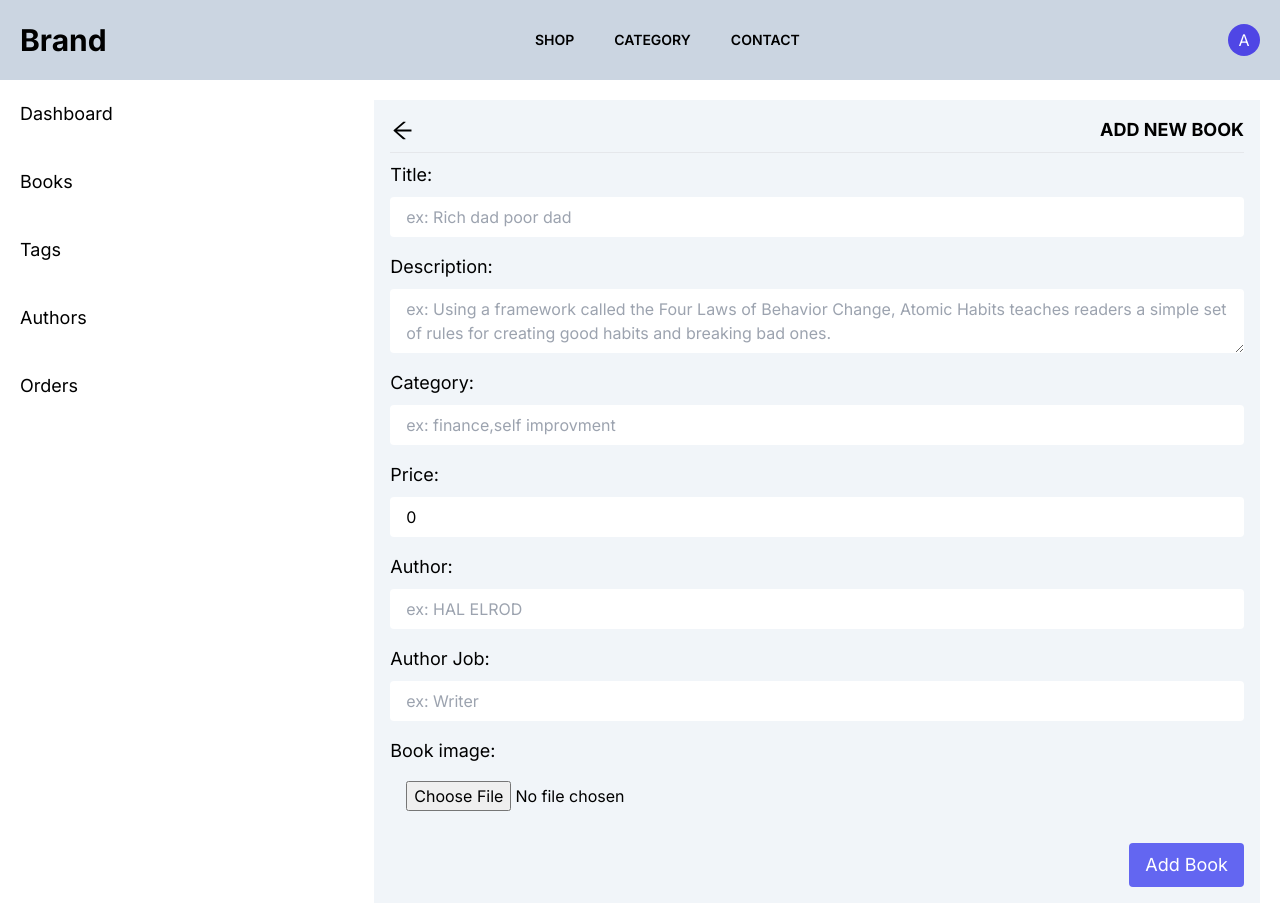
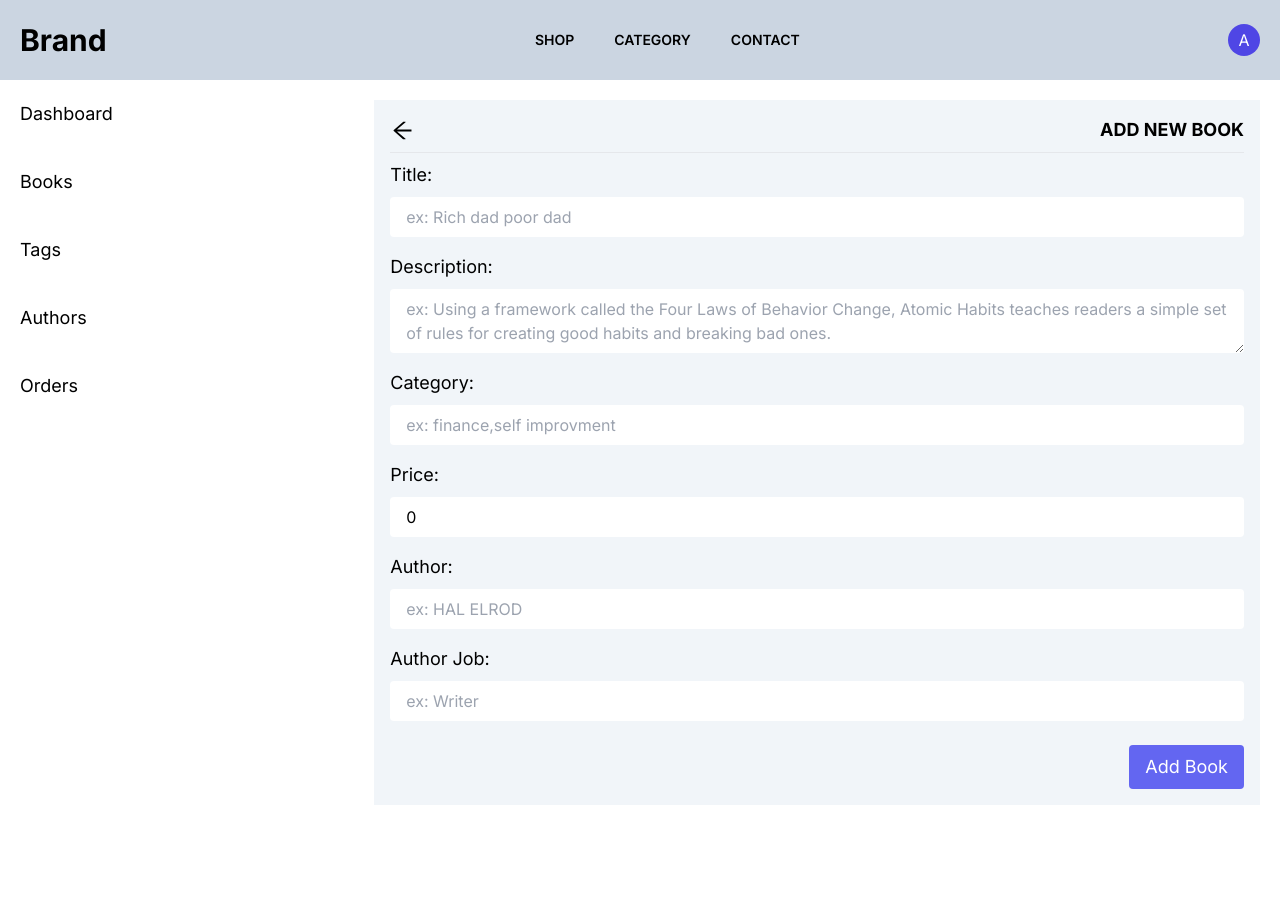
Before and after one commit to Moncef-Mhz/book-commerce, a Next.js app: page /admin/books/new in a window 1280 px wide. After the commit the page ends 825 px from the top, so only its background shows below. Built offline with nearby package versions, Linux system fonts and the light colour scheme.

Commit message:
adding tags page

```diff
--- a/app/admin/books/new/page.jsx
+++ b/app/admin/books/new/page.jsx
@@ -2,9 +2,8 @@
 import Link from "next/link";
 import React, { useState } from "react";
 import { AiOutlineArrowLeft } from "react-icons/ai";
-import { TfiImport } from "react-icons/tfi";
 
-function newBook() {
+function NewBook() {
   //Book states
   const [title, setTitle] = useState("");
   const [description, setdescription] = useState("");
@@ -12,35 +11,24 @@ function newBook() {
   const [price, setprice] = useState(0);
   const [author, setauthor] = useState("");
   const [job, setjob] = useState("");
-  const [image, setImage] = useState("");
+  // const [image, setImage] = useState([]);
 
   // cloudinary handler
-  const handleImage = (e) => {
-    const file = e.target.files[0];
-    setFileToBase(file);
-  };
-  const setFileToBase = (file) => {
-    const reader = new FileReader();
-    reader.readAsDataURL(file);
-    reader.onloadend = () => {
-      setImage(reader.result);
-    };
-  };
+  // const handleImage = (e) => {
+  //   const file = e.target.files[0];
+  //   setFileToBase(file);
+  // };
+  // const setFileToBase = (file) => {
+  //   const reader = new FileReader();
+  //   reader.readAsDataURL(file);
+  //   reader.onloadend = () => {
+  //     setImage(reader.result);
+  //   };
+  // };
 
   //adding books to DB
   const submitHandler = async (e) => {
     e.preventDefault();
-    // if (
-    //   title == "" ||
-    //   categories == "" ||
-    //   description == "" ||
-    //   author == "" ||
-    //   job == "" ||
-    //   image == ""
-    // ) {
-    //   console.log("feild are messing");
-    //   return;
-    // }
 
     try {
       let slug = title.replace(" ", "-");
@@ -56,7 +44,7 @@ function newBook() {
           price,
           author,
           job,
-          image,
+          // image,
         }),
       });
       if (response.ok) {
@@ -66,7 +54,7 @@ function newBook() {
         setdescription("");
         setjob("");
         setprice(0);
-        setImage("");
+        // setImage("");
       }
     } catch (err) {
       console.log(err);
@@ -162,20 +150,20 @@ function newBook() {
             required
           />
         </div>
-        <div className="flex flex-col gap-2 relative">
+        {/* <div className="flex flex-col gap-2 relative">
           <label htmlFor="" className="text-lg">
             Book image:
           </label>
           <input
             type="file"
-            file={image}
-            id="formupload"
+            // file={image}
+            // id="formupload"
             onChange={handleImage}
             className="px-4 py-2 rounded outline-0"
             placeholder="ex: Writer"
             required
           />
-        </div>
+        </div> */}
         <div className="mt-2 flex items-center justify-end">
           <button
             className="bg-indigo-500 text-white px-4 py-2 rounded text-lg"
@@ -189,4 +177,4 @@ function newBook() {
   );
 }
 
-export default newBook;
+export default NewBook;
--- /dev/null
+++ b/app/admin/tags/page.jsx
@@ -0,0 +1,29 @@
+import Link from "next/link";
+import React from "react";
+import { AiOutlinePlus } from "react-icons/ai";
+
+function TagsPage() {
+  return (
+    <div className="flex flex-col bg-slate-100 p-4 ">
+      <div className="border-b mb-2 pb-2 flex justify-between w-full items-center">
+        <Link
+          href="/admin/books"
+          className="text-lg font-bold uppercase cursor-default"
+        >
+          All books
+        </Link>
+        <Link
+          href="/admin/books/new"
+          className="bg-indigo-500 px-4 py-1 rounded"
+        >
+          <AiOutlinePlus size={25} color="white" />
+        </Link>
+      </div>
+      {/* {product.map((item) => (
+        <div key={item.id}>{item.title}</div>
+      ))} */}
+    </div>
+  );
+}
+
+export default TagsPage;
--- a/app/api/admin/books/new/route.js
+++ b/app/api/admin/books/new/route.js
@@ -3,19 +3,20 @@ import { connectToDB } from "@utils/ConnectToDB";
 import cloudinary from "@utils/Cloudinary";
 
 export const POST = async (req) => {
-  const { title, image, price, description, category, author, job } =
+  const { title, price, description, slug, category, author, job } =
     await req.json();
   try {
-    const result = await cloudinary.uploader.upload(image, {
-      folder: "book images",
-    });
+    // const result = await cloudinary.uploader.upload(image, {
+    //   folder: "book_images",
+    // });
     await connectToDB();
     const newBook = new Books({
       title,
-      image: {
-        public_id: result.public_id,
-        url: result.secure_url,
-      },
+      slug,
+      // image: {
+      //   public_id: result.public_id,
+      //   url: result.secure_url,
+      // },
       price,
       description,
       category,
--- a/models/Books.js
+++ b/models/Books.js
@@ -4,16 +4,16 @@ const BookSchema = new Schema(
   {
     title: String,
     slug: String,
-    image: {
-      public_id: {
-        type: String,
-        required: true,
-      },
-      url: {
-        type: String,
-        required: true,
-      },
-    },
+    // image: {
+    //   public_id: {
+    //     type: String,
+    //     required: true,
+    //   },
+    //   url: {
+    //     type: String,
+    //     required: true,
+    //   },
+    // },
     description: String,
     price: Number,
     category: [String],
```
